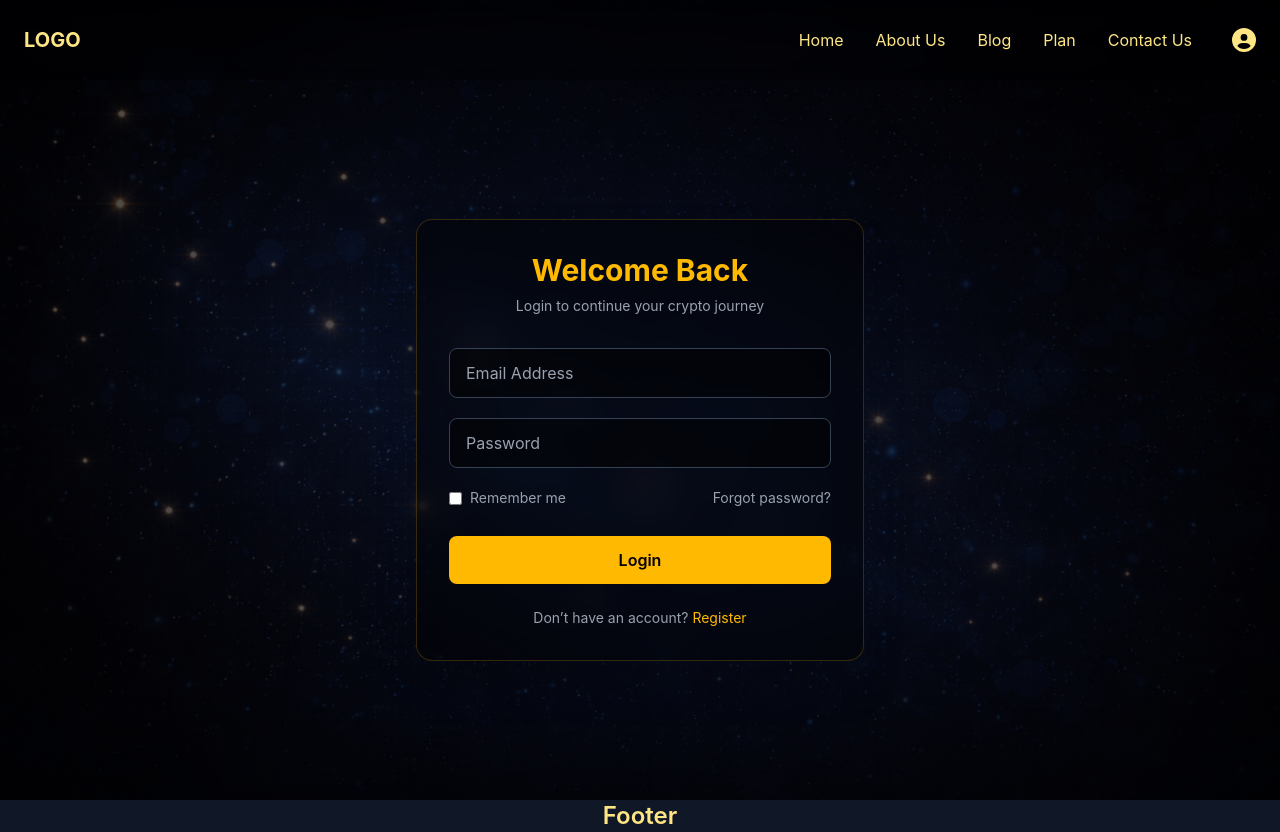
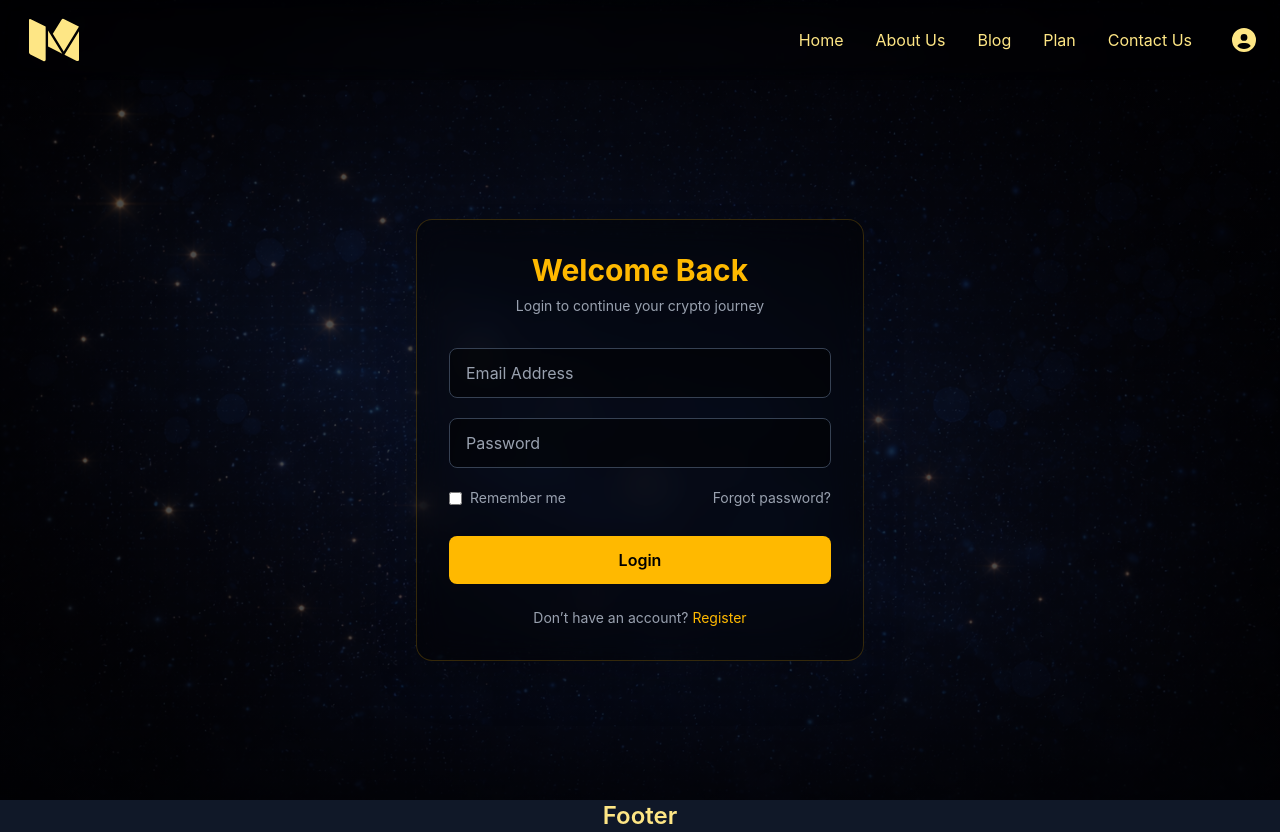
Before and after one commit to JohnG-098/investmentWeb, a React (Vite) app: page /login in a window 1280 px wide. Built offline with nearby package versions, Linux system fonts and the light colour scheme.

Commit message:
added my own logo

```diff
--- a/src/components/Navbar.jsx
+++ b/src/components/Navbar.jsx
@@ -4,6 +4,9 @@ import DropDown from "./DropDown";
 import { AiOutlineUnorderedList } from "react-icons/ai";
 import { FaCircleUser } from "react-icons/fa6";
 import { useNavigate } from "react-router-dom";
+import { BiLogoBitcoin } from "react-icons/bi";
+import { BiLogoMediumOld } from "react-icons/bi";
+//<BiLogoBitcoin />
 
 const Navbar = () => {
   const [scrolled, setScrolled] = useState(false);
@@ -31,7 +34,7 @@ const Navbar = () => {
       ${scrolled ? "bg-gray-900 shadow-lg" : "bg-black/20 backdrop-blur-md"}`}
     >
       {/* Logo */}
-      <div className="font-bold text-xl cursor-pointer">LOGO</div>
+      <div className="font-bold text-6xl cursor-pointer flex flex-row" onClick={()=>navigate("/")}> <BiLogoMediumOld /></div>
 
       {/* Right Side */}
       <div className="flex flex-row items-center gap-10">
```
